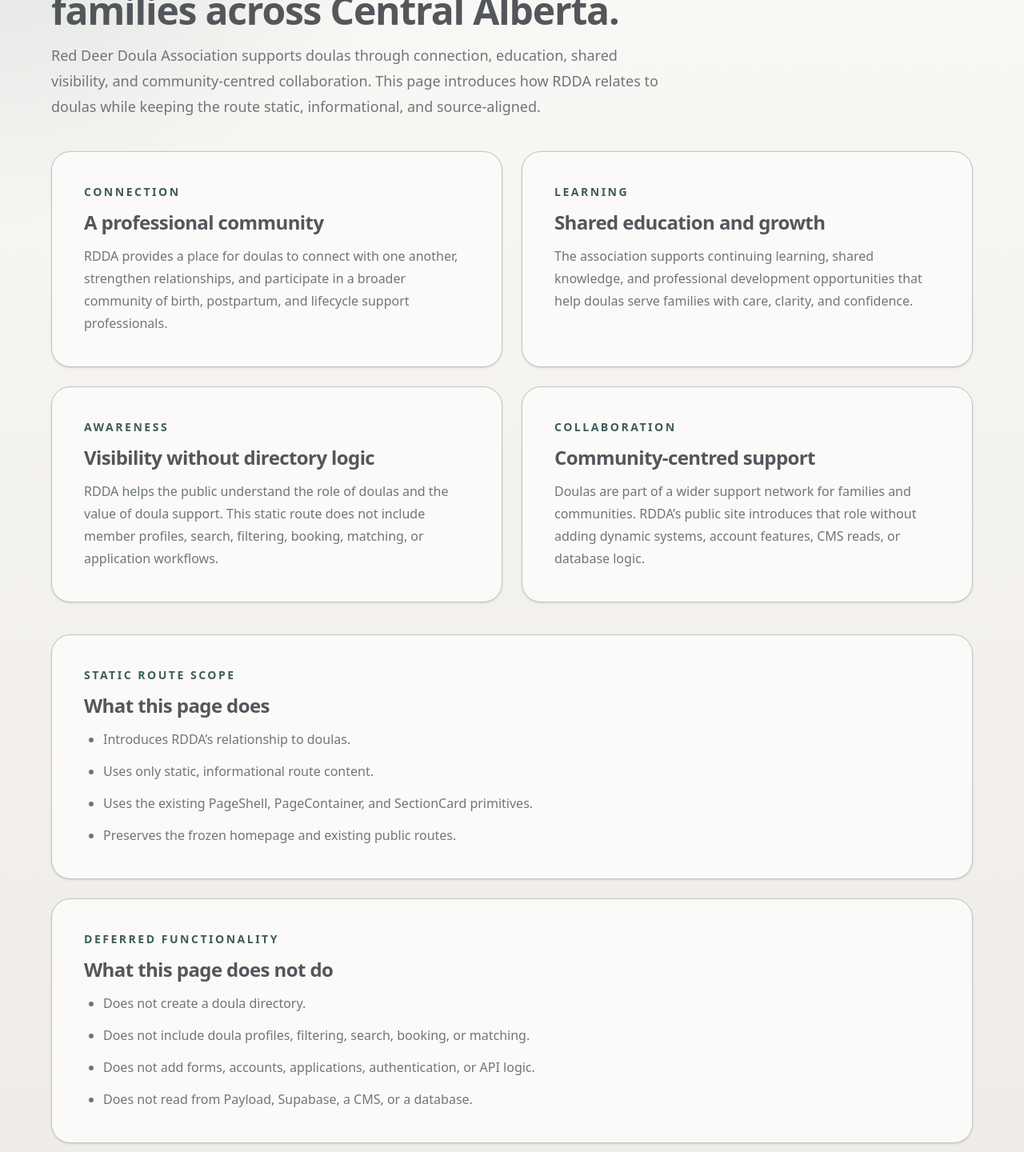
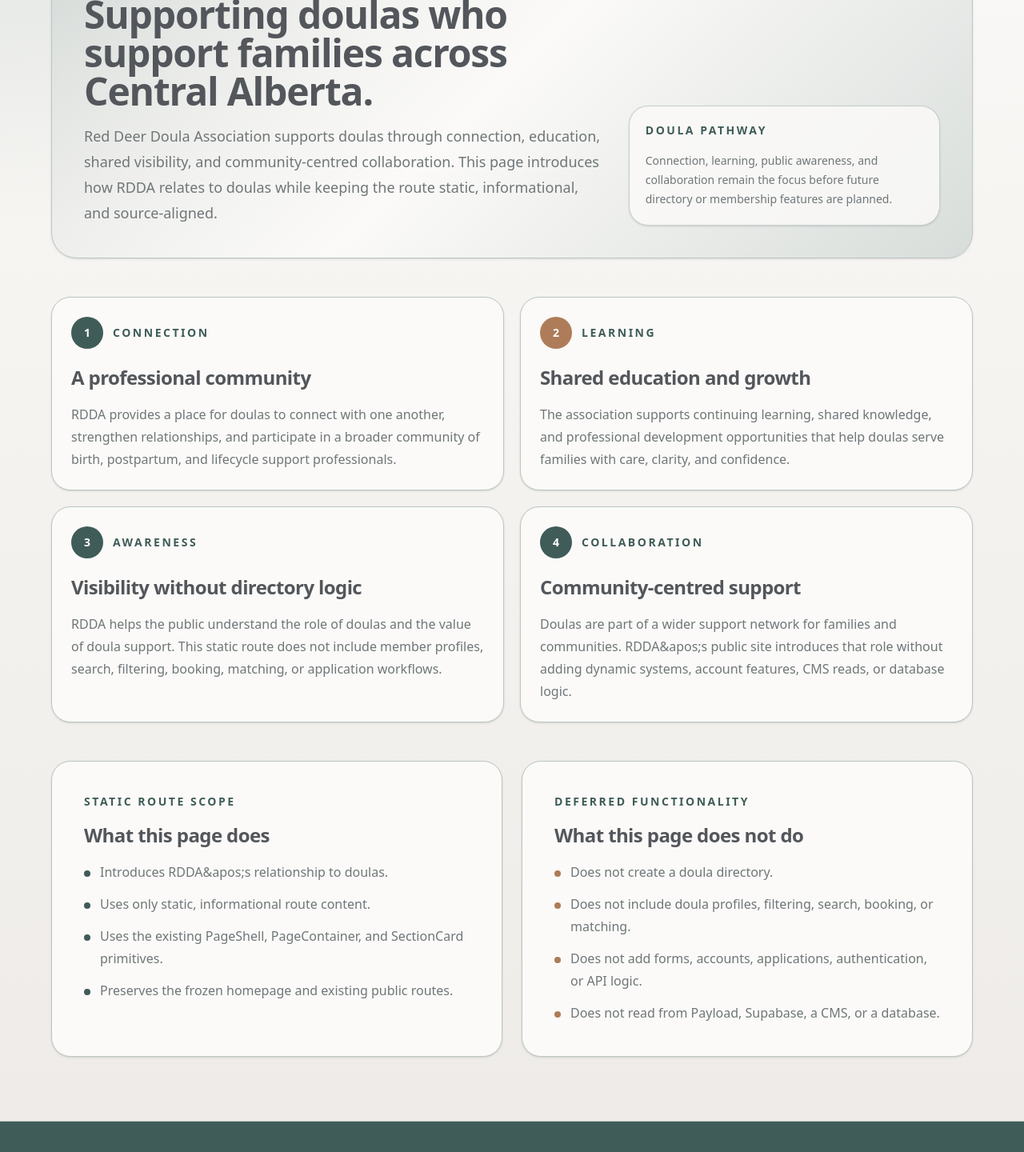
Before and after one commit to hickdwayne-rdp/rdda-platform, a Next.js app in the folder repo/: page /doulas in a window 1280 px wide. Shown: the part 260-1700 px from the top of the page at 80% size. Built offline with nearby package versions, Linux system fonts and the light colour scheme.

Commit message:
Polish RDDA doulas page visuals

```diff
--- a/repo/src/app/doulas/page.tsx
+++ b/repo/src/app/doulas/page.tsx
@@ -1,18 +1,67 @@
 import { PageContainer } from "@/components/layout/PageContainer";
 import { PageShell } from "@/components/layout/PageShell";
 import { SectionCard } from "@/components/ui/SectionCard";
+
+const doulaSupportAreas = [
+  {
+    eyebrow: "Connection",
+    title: "A professional community",
+    description:
+      "RDDA provides a place for doulas to connect with one another, strengthen relationships, and participate in a broader community of birth, postpartum, and lifecycle support professionals.",
+  },
+  {
+    eyebrow: "Learning",
+    title: "Shared education and growth",
+    description:
+      "The association supports continuing learning, shared knowledge, and professional development opportunities that help doulas serve families with care, clarity, and confidence.",
+  },
+  {
+    eyebrow: "Awareness",
+    title: "Visibility without directory logic",
+    description:
+      "RDDA helps the public understand the role of doulas and the value of doula support. This static route does not include member profiles, search, filtering, booking, matching, or application workflows.",
+  },
+  {
+    eyebrow: "Collaboration",
+    title: "Community-centred support",
+    description:
+      "Doulas are part of a wider support network for families and communities. RDDA&apos;s public site introduces that role without adding dynamic systems, account features, CMS reads, or database logic.",
+  },
+];
+
+const staticScopeItems = [
+  "Introduces RDDA&apos;s relationship to doulas.",
+  "Uses only static, informational route content.",
+  "Uses the existing PageShell, PageContainer, and SectionCard primitives.",
+  "Preserves the frozen homepage and existing public routes.",
+];
+
+const deferredItems = [
+  "Does not create a doula directory.",
+  "Does not include doula profiles, filtering, search, booking, or matching.",
+  "Does not add forms, accounts, applications, authentication, or API logic.",
+  "Does not read from Payload, Supabase, a CMS, or a database.",
+];
 
 export default function DoulasPage() {
   return (
     <PageShell>
       <PageContainer>
-        <main className="space-y-10 py-12 md:py-16">
-          <section className="space-y-5">
+        <main className="space-y-12 py-16 sm:py-20">
+          <section
+            className="rounded-[2rem] border px-6 py-10 shadow-sm sm:px-8 lg:px-10"
+            style={{
+              background:
+                "linear-gradient(135deg, rgba(63, 92, 88, 0.12), rgba(251, 250, 248, 0.98) 48%, rgba(187, 199, 196, 0.52))",
+              borderColor: "var(--border)",
+            }}
+          >
+            <div className="grid gap-8 lg:grid-cols-[minmax(0,1.25fr)_minmax(18rem,0.75fr)] lg:items-end">
+              <div className="space-y-4">
                 <p className="text-sm font-semibold uppercase tracking-[0.2em] text-primary">
                   For doulas
                 </p>
 
-            <div className="space-y-4">
                 <h1 className="max-w-4xl text-4xl font-semibold tracking-tight text-foreground md:text-5xl">
                   Supporting doulas who support families across Central Alberta.
                 </h1>
@@ -24,118 +73,102 @@
                   route static, informational, and source-aligned.
                 </p>
               </div>
+
+              <div
+                className="rounded-3xl border p-5 shadow-sm"
+                style={{
+                  background: "rgba(251, 250, 248, 0.84)",
+                  borderColor: "rgba(129, 151, 149, 0.42)",
+                }}
+              >
+                <p className="text-sm font-semibold uppercase tracking-[0.18em] text-primary">
+                  Doula pathway
+                </p>
+                <p className="mt-4 text-sm leading-6 text-muted-foreground">
+                  Connection, learning, public awareness, and collaboration remain
+                  the focus before future directory or membership features are planned.
+                </p>
+              </div>
+            </div>
           </section>
 
-          <section className="grid gap-6 md:grid-cols-2">
-            <SectionCard>
-              <div className="space-y-3">
+          <section className="grid gap-5 md:grid-cols-2">
+            {doulaSupportAreas.map((area, index) => (
+              <div
+                key={area.title}
+                className="rounded-3xl border p-6 shadow-sm"
+                style={{
+                  background: "var(--card)",
+                  borderColor: "var(--border)",
+                }}
+              >
+                <div className="mb-5 flex items-center gap-3">
+                  <span
+                    className="flex h-10 w-10 items-center justify-center rounded-full text-sm font-semibold text-white"
+                    style={{
+                      background:
+                        index === 1 ? "var(--secondary)" : "var(--primary)",
+                    }}
+                  >
+                    {index + 1}
+                  </span>
                   <p className="text-sm font-semibold uppercase tracking-[0.18em] text-primary">
-                  Connection
-                </p>
-                <h2 className="text-2xl font-semibold tracking-tight text-foreground">
-                  A professional community
-                </h2>
-                <p className="leading-7 text-muted-foreground">
-                  RDDA provides a place for doulas to connect with one another,
-                  strengthen relationships, and participate in a broader community
-                  of birth, postpartum, and lifecycle support professionals.
+                    {area.eyebrow}
                   </p>
                 </div>
-            </SectionCard>
-
-            <SectionCard>
-              <div className="space-y-3">
-                <p className="text-sm font-semibold uppercase tracking-[0.18em] text-primary">
-                  Learning
-                </p>
                 <h2 className="text-2xl font-semibold tracking-tight text-foreground">
-                  Shared education and growth
+                  {area.title}
                 </h2>
-                <p className="leading-7 text-muted-foreground">
-                  The association supports continuing learning, shared knowledge,
-                  and professional development opportunities that help doulas serve
-                  families with care, clarity, and confidence.
+                <p className="mt-4 leading-7 text-muted-foreground">
+                  {area.description}
                 </p>
               </div>
-            </SectionCard>
-
-            <SectionCard>
-              <div className="space-y-3">
-                <p className="text-sm font-semibold uppercase tracking-[0.18em] text-primary">
-                  Awareness
-                </p>
-                <h2 className="text-2xl font-semibold tracking-tight text-foreground">
-                  Visibility without directory logic
-                </h2>
-                <p className="leading-7 text-muted-foreground">
-                  RDDA helps the public understand the role of doulas and the value
-                  of doula support. This static route does not include member
-                  profiles, search, filtering, booking, matching, or application
-                  workflows.
-                </p>
-              </div>
-            </SectionCard>
-
-            <SectionCard>
-              <div className="space-y-3">
-                <p className="text-sm font-semibold uppercase tracking-[0.18em] text-primary">
-                  Collaboration
-                </p>
-                <h2 className="text-2xl font-semibold tracking-tight text-foreground">
-                  Community-centred support
-                </h2>
-                <p className="leading-7 text-muted-foreground">
-                  Doulas are part of a wider support network for families and
-                  communities. RDDA’s public site introduces that role without
-                  adding dynamic systems, account features, CMS reads, or database
-                  logic.
-                </p>
-              </div>
-            </SectionCard>
+            ))}
           </section>
 
-          <section className="space-y-6">
+          <section className="grid gap-6 lg:grid-cols-2">
             <SectionCard>
-              <div className="space-y-3">
+              <div className="space-y-4">
                 <p className="text-sm font-semibold uppercase tracking-[0.18em] text-primary">
                   Static route scope
                 </p>
                 <h2 className="text-2xl font-semibold tracking-tight text-foreground">
                   What this page does
                 </h2>
-                <ul className="list-disc space-y-3 pl-6 leading-7 text-muted-foreground">
-                  <li>Introduces RDDA’s relationship to doulas.</li>
-                  <li>Uses only static, informational route content.</li>
-                  <li>
-                    Uses the existing PageShell, PageContainer, and SectionCard
-                    primitives.
+                <ul className="space-y-3 leading-7 text-muted-foreground">
+                  {staticScopeItems.map((item) => (
+                    <li key={item} className="flex gap-3">
+                      <span
+                        aria-hidden="true"
+                        className="mt-3 h-2 w-2 shrink-0 rounded-full"
+                        style={{ background: "var(--primary)" }}
+                      />
+                      <span>{item}</span>
                     </li>
-                  <li>Preserves the frozen homepage and existing public routes.</li>
+                  ))}
                 </ul>
               </div>
             </SectionCard>
 
             <SectionCard>
-              <div className="space-y-3">
+              <div className="space-y-4">
                 <p className="text-sm font-semibold uppercase tracking-[0.18em] text-primary">
                   Deferred functionality
                 </p>
                 <h2 className="text-2xl font-semibold tracking-tight text-foreground">
                   What this page does not do
                 </h2>
-                <ul className="list-disc space-y-3 pl-6 leading-7 text-muted-foreground">
-                  <li>Does not create a doula directory.</li>
-                  <li>
-                    Does not include doula profiles, filtering, search, booking,
-                    or matching.
+                <ul className="space-y-3 leading-7 text-muted-foreground">
+                  {deferredItems.map((item) => (
+                    <li key={item} className="flex gap-3">
+                      <span
+                        aria-hidden="true"
+                        className="mt-3 h-2 w-2 shrink-0 rounded-full"
+                        style={{ background: "var(--secondary)" }}
+                      />
+                      <span>{item}</span>
                     </li>
-                  <li>
-                    Does not add forms, accounts, applications, authentication,
-                    or API logic.
-                  </li>
-                  <li>
-                    Does not read from Payload, Supabase, a CMS, or a database.
-                  </li>
+                  ))}
                 </ul>
               </div>
             </SectionCard>
```
Lines whose indentation alone changed are shown as unchanged.
